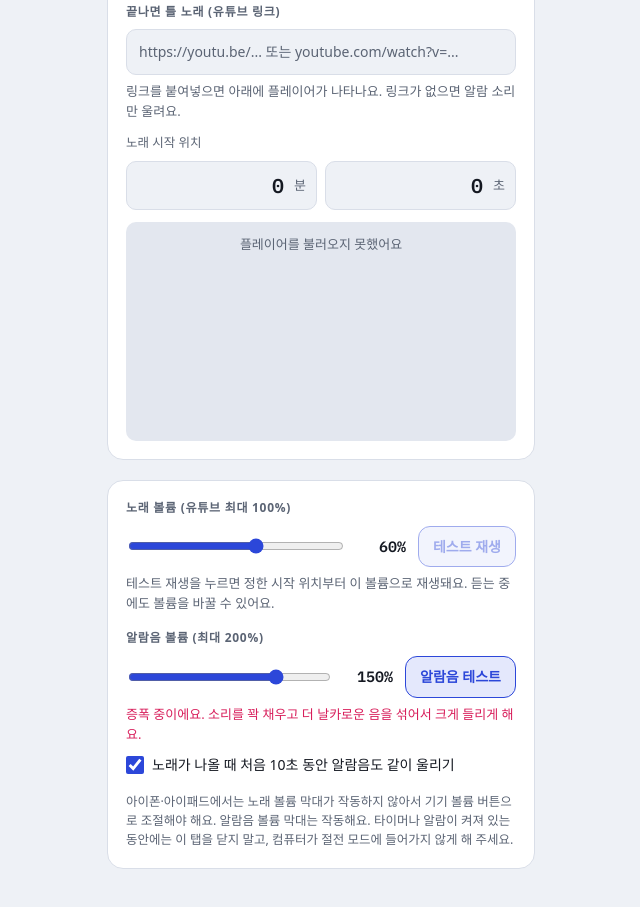
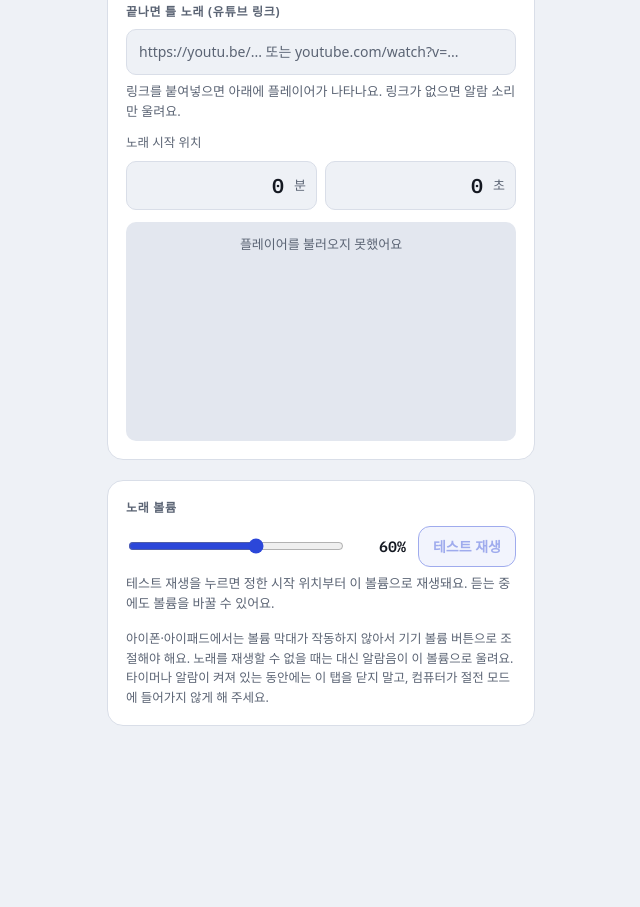
Before and after one commit to kongbop/song-timer, a plain HTML site: page index.html in a window 1280 px wide. Shown: the part 806-1713 px from the top of the page, without its empty margins (319-959 px from the left). After the commit the page ends 1572 px from the top, so only its background shows below. Drawn offline with Linux system fonts and the light colour scheme; a web font is replaced by a local one.

Commit message:
알람음 볼륨 막대를 빼고 노래 볼륨 막대만 남김
Co-Authored-By: Claude Opus 5.5 <noreply@anthropic.com>
Claude-Session: https://claude.ai/code/session_01B72N5AX53mSrNu3PnLT5u3

```diff
--- a/index.html
+++ b/index.html
@@ -184,7 +184,7 @@ input::-webkit-outer-spin-button,input::-webkit-inner-spin-button{-webkit-appear
 
   <div class="panel">
     <div>
-      <label class="label" for="vol">노래 볼륨 (유튜브 최대 100%)</label>
+      <label class="label" for="vol">노래 볼륨</label>
       <div class="vol">
         <input id="vol" type="range" min="0" max="100" step="5" value="60">
         <output id="volOut" for="vol">60%</output>
@@ -192,17 +192,7 @@ input::-webkit-outer-spin-button,input::-webkit-inner-spin-button{-webkit-appear
       </div>
       <div class="status" id="testStatus">테스트 재생을 누르면 정한 시작 위치부터 이 볼륨으로 재생돼요. 듣는 중에도 볼륨을 바꿀 수 있어요.</div>
     </div>
-    <div>
-      <label class="label" for="avol">알람음 볼륨 (최대 200%)</label>
-      <div class="vol">
-        <input id="avol" type="range" min="0" max="200" step="10" value="150">
-        <output id="avolOut" for="avol">150%</output>
-        <button type="button" class="test" id="atestBtn">알람음 테스트</button>
-      </div>
-      <div class="status" id="avolStatus"></div>
-      <label class="check"><input type="checkbox" id="overlay" checked><span>노래가 나올 때 처음 10초 동안 알람음도 같이 울리기</span></label>
-    </div>
-    <p class="note">아이폰·아이패드에서는 노래 볼륨 막대가 작동하지 않아서 기기 볼륨 버튼으로 조절해야 해요. 알람음 볼륨 막대는 작동해요. 타이머나 알람이 켜져 있는 동안에는 이 탭을 닫지 말고, 컴퓨터가 절전 모드에 들어가지 않게 해 주세요.</p>
+    <p class="note">아이폰·아이패드에서는 볼륨 막대가 작동하지 않아서 기기 볼륨 버튼으로 조절해야 해요. 노래를 재생할 수 없을 때는 대신 알람음이 이 볼륨으로 울려요. 타이머나 알람이 켜져 있는 동안에는 이 탭을 닫지 말고, 컴퓨터가 절전 모드에 들어가지 않게 해 주세요.</p>
   </div>
 </main>
 
@@ -215,7 +205,6 @@ input::-webkit-outer-spin-button,input::-webkit-inner-spin-button{-webkit-appear
   const vol=$('vol'), volOut=$('volOut'), testBtn=$('testBtn'), testStatus=$('testStatus');
   const donePanel=$('donePanel'), doneMsg=$('doneMsg'), playNowBtn=$('playNowBtn'), songLink=$('songLink'), stopBtn=$('stopBtn'), timeSetup=$('timeSetup');
   const modeTimer=$('modeTimer'), modeAlarm=$('modeAlarm'), timerSec=$('timerSec'), alarmSec=$('alarmSec'), alarmAt=$('alarmAt'), alarmHint=$('alarmHint'), doneTitle=$('doneTitle');
-  const avol=$('avol'), avolOut=$('avolOut'), atestBtn=$('atestBtn'), avolStatus=$('avolStatus'), overlay=$('overlay');
   const C=2*Math.PI*120;
   let mode='timer', alarmTarget=0, lastResync=0;
 
@@ -226,7 +215,7 @@ input::-webkit-outer-spin-button,input::-webkit-inner-spin-button{-webkit-appear
 
   /* ---------- storage ---------- */
   function load(){ try{ return JSON.parse(localStorage.getItem('songTimer')||'null'); }catch(e){ return null; } }
-  function save(){ try{ localStorage.setItem('songTimer', JSON.stringify({mode,alarmAt:alarmAt.value,h:inH.value,m:inM.value,s:inS.value,link:link.value,stM:stM.value,stS:stS.value,vol:vol.value,avol:avol.value,overlay:overlay.checked})); }catch(e){} }
+  function save(){ try{ localStorage.setItem('songTimer', JSON.stringify({mode,alarmAt:alarmAt.value,h:inH.value,m:inM.value,s:inS.value,link:link.value,stM:stM.value,stS:stS.value,vol:vol.value})); }catch(e){} }
 
   /* ---------- helpers ---------- */
   const clamp=(v,lo,hi)=>Math.min(hi,Math.max(lo,Math.floor(Number(v)||0)));
@@ -234,7 +223,7 @@ input::-webkit-outer-spin-button,input::-webkit-inner-spin-button{-webkit-appear
   function setInputs(sec){ inH.value=Math.floor(sec/3600); inM.value=Math.floor(sec%3600/60); inS.value=sec%60; }
   const startSec=()=>clamp(stM.value,0,599)*60+clamp(stS.value,0,59);
   const volume=()=>clamp(vol.value,0,100);
-  const alarmVol=()=>clamp(avol.value,0,200);
+  const alarmVol=()=>volume(); // the backup alarm follows the song volume
   function fmt(sec){ const h=Math.floor(sec/3600),m=Math.floor(sec%3600/60),s=sec%60,p=n=>String(n).padStart(2,'0'); return h?h+':'+p(m)+':'+p(s):m+':'+p(s); }
   function words(sec){ const h=Math.floor(sec/3600),m=Math.floor(sec%3600/60),s=sec%60,o=[]; if(h)o.push(h+'시간'); if(m)o.push(m+'분'); if(s)o.push(s+'초'); return o.join(' ')||'0초'; }
   function nextOccurrence(){
@@ -426,20 +415,7 @@ input::-webkit-outer-spin-button,input::-webkit-inner-spin-button{-webkit-appear
     if(chimeBus){ chimeBus.disconnect(); chimeBus=null; }
     chimeKind=null; updateAlarmTestBtn();
   }
-  function updateAlarmTestBtn(){
-    const on=chimeKind==='test';
-    atestBtn.disabled=!(on || state==='idle' || (state==='done' && !chimeKind));
-    atestBtn.classList.toggle('on',on);
-    atestBtn.textContent=on?'테스트 정지':'알람음 테스트';
-  }
-  function avolHint(){
-    const v=alarmVol();
-    avolOut.textContent=v+'%';
-    avolStatus.className='status'+(v===0?' err':v>100?' boostOn':'');
-    avolStatus.textContent= v===0 ? '알람음이 0%라서 노래가 안 나오면 아무 소리도 안 나요.'
-      : v>100 ? '증폭 중이에요. 소리를 꽉 채우고 더 날카로운 음을 섞어서 크게 들리게 해요.'
-      : '알람음은 노래를 재생할 수 없을 때 울리고, 아래 옵션을 켜면 노래와 함께 울려요.';
-  }
+  function updateAlarmTestBtn(){}
 
   /* ---------- wake lock ---------- */
   async function lock(){ try{ if(navigator.wakeLock && !wake){ wake=await navigator.wakeLock.request('screen'); wake.addEventListener('release',()=>{wake=null;}); } }catch(e){ wake=null; } }
@@ -522,7 +498,6 @@ input::-webkit-outer-spin-button,input::-webkit-inner-spin-button{-webkit-appear
     render();
     if(song && !ytError && playSong()){
       doneMsg.textContent='노래를 재생하고 있어요.';
-      if(overlay.checked) playChimes(7,'overlay');
       clearTimeout(playCheck); playCheck=setTimeout(()=>{ if(state==='done' && !isPlaying()) fallback(); },4000);
     } else fallback();
   }
@@ -559,20 +534,18 @@ input::-webkit-outer-spin-button,input::-webkit-inner-spin-button{-webkit-appear
   vol.addEventListener('input',()=>{
     volOut.textContent=volume()+'%'; volHint();
     try{ playerReady && player.setVolume(volume()); }catch(e){}
+    if(chimeBus && ctx) chimeBus.set(alarmVol(), ctx.currentTime);
     save();
   });
-  avol.addEventListener('input',()=>{ avolHint(); if(chimeBus && ctx) chimeBus.set(alarmVol(), ctx.currentTime); save(); });
-  overlay.addEventListener('change',save);
-  atestBtn.addEventListener('click',()=>{ if(chimeKind==='test') stopChimes(); else playChimes(2,'test'); });
   document.addEventListener('keydown',e=>{ if(e.code!=='Space') return; const t=e.target; if(t&&/^(INPUT|BUTTON|A)$/.test(t.tagName)) return; e.preventDefault(); mainBtn.click(); });
   document.addEventListener('visibilitychange',()=>{ if(document.visibilityState==='visible'){ loop(); if(state==='running') lock(); } });
 
   /* ---------- init ---------- */
   const saved=load();
-  if(saved){ inH.value=saved.h??0; inM.value=saved.m??5; inS.value=saved.s??0; link.value=saved.link||''; stM.value=saved.stM??0; stS.value=saved.stS??0; vol.value=saved.vol??60; if(saved.avol!=null) avol.value=saved.avol; if(saved.overlay===false) overlay.checked=false; if(saved.alarmAt) alarmAt.value=saved.alarmAt; if(saved.mode==='alarm') mode='alarm'; }
+  if(saved){ inH.value=saved.h??0; inM.value=saved.m??5; inS.value=saved.s??0; link.value=saved.link||''; stM.value=saved.stM??0; stS.value=saved.stS??0; vol.value=saved.vol??60; if(saved.alarmAt) alarmAt.value=saved.alarmAt; if(saved.mode==='alarm') mode='alarm'; }
   if(!readInputs()) setInputs(300);
   setInputs(readInputs()); total=readInputs(); remainMs=total*1000;
-  volOut.textContent=volume()+'%'; volHint(); avolHint();
+  volOut.textContent=volume()+'%'; volHint();
   checkLink(); render(); loadYTApi();
 })();
 </script>
```
